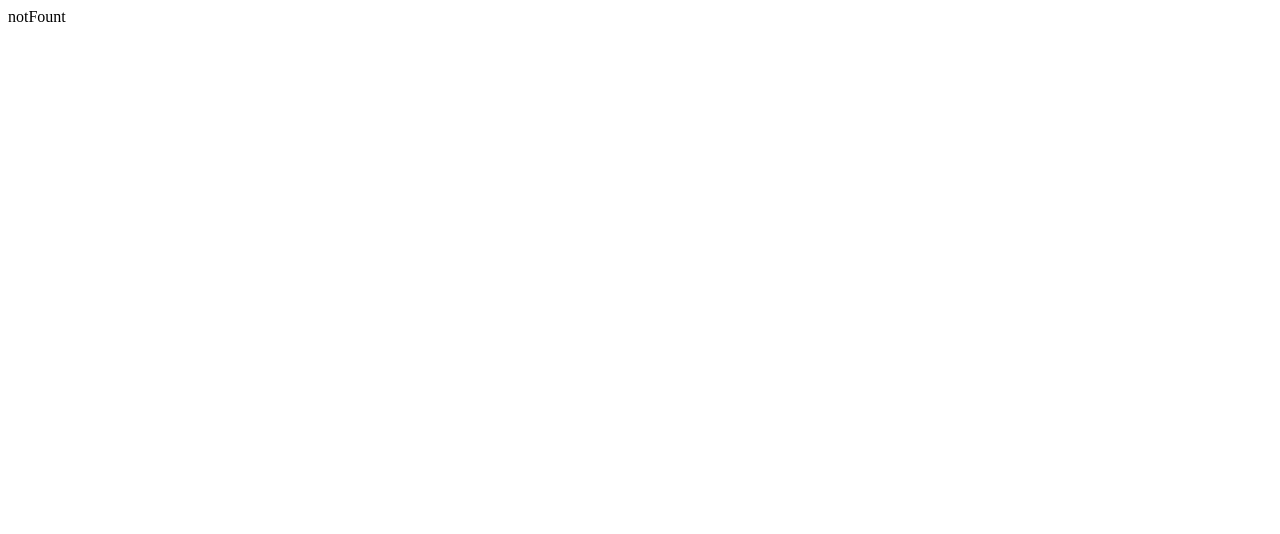
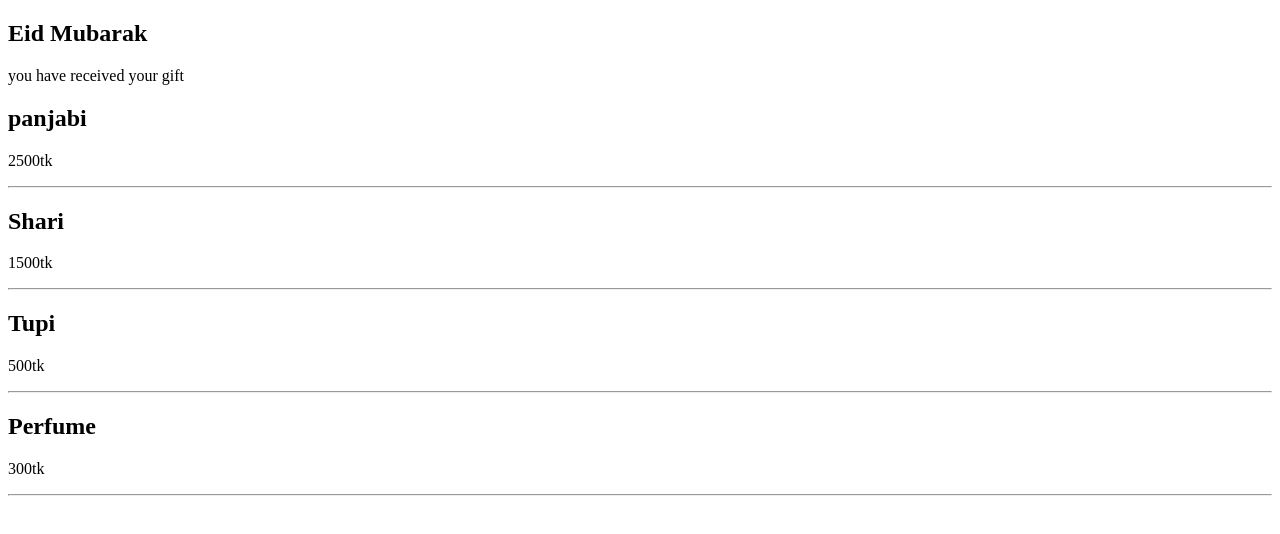
Before and after one commit to ariful171042/next-js-routing, a Next.js app: page /eidgifts in a window 1280 px wide. Before the commit this address had no page. Shown: the top 534 px of the page. Built offline with nearby package versions, Linux system fonts and the light colour scheme; data requests are answered from the project's data file.

Commit message:
swr data fething

```diff
--- a/db.json
+++ b/db.json
@@ -44,5 +44,27 @@
       "title": "Ajaxs",
       "core": "JavaScript"
     }
+  ],
+  "eid-gifts": [
+    {
+      "id": 1,
+      "title": "panjabi",
+      "price": "2500tk"
+    },
+    {
+      "id": 2,
+      "title": "Shari",
+      "price": "1500tk"
+    },
+    {
+      "id": 3,
+      "title": "Tupi",
+      "price": "500tk"
+    },
+    {
+      "id": 4,
+      "title": "Perfume",
+      "price": "300tk"
+    }
   ]
 }
--- a/package.json
+++ b/package.json
@@ -15,6 +15,7 @@
     "json-server": "^0.17.3",
     "next": "13.2.4",
     "react": "18.2.0",
-    "react-dom": "18.2.0"
+    "react-dom": "18.2.0",
+    "swr": "^2.1.1"
   }
 }
--- /dev/null
+++ b/pages/eidgifts.js
@@ -0,0 +1,80 @@
+import useSWR from "swr";
+
+const fetcher = async (url) => {
+  const res = await fetch(url);
+
+  if (!res.ok) throw new error("somthing went wrong.");
+  return res.json();
+};
+
+const Eidgifts = () => {
+  const { data, error, isValidating } = useSWR(
+    "http://localhost:4000/eid-gifts",
+    fetcher
+  );
+
+  const isLoading = !data && !error && isValidating;
+
+  if (isLoading) return <p>Loading...</p>;
+
+  if (error) return <p>{error.message}</p>;
+
+  return (
+    <div>
+      <h2>Eid Mubarak</h2>
+      <p>you have received your gift</p>
+
+      {data &&
+        data.map((gift) => (
+          <div key={gift.id}>
+            <h2>{gift.title}</h2>
+            <p>{gift.price}</p>
+            <hr />
+          </div>
+        ))}
+    </div>
+  );
+};
+
+export default Eidgifts;
+
+// import useSWR from "swr";
+
+// const fetcher = async (url) => {
+//   const res = await fetch(url);
+
+//   if (!res.ok) throw new error("somthing went wrong.");
+//   const data = await res.json();
+//   return data;
+// };
+
+// const EidGifts = () => {
+//   const { data, error, isValidating } = useSWR(
+//     "http://localhost:4000/eid-gifts",
+//     fetcher
+//   );
+
+//   const isLoading = !data && !error && isValidating;
+
+//   if (isLoading) return <p>Loading...</p>;
+
+//   if (error) return <p>{error.message}</p>;
+
+//   return (
+//     <div>
+//       <h2>Eid Mubarak</h2>
+//       <p>you have received your gift</p>
+
+//       {data &&
+//         data.map((gift) => (
+//           <div key={gift.id}>
+//             <h2>{gift.title}</h2>
+//             <p>{gift.price}</p>
+//             <hr />
+//           </div>
+//         ))}
+//     </div>
+//   );
+// };
+
+// export default EidGifts;
```
Also changed, not shown: 1 other file (tests, documents, lock files or other folders).
